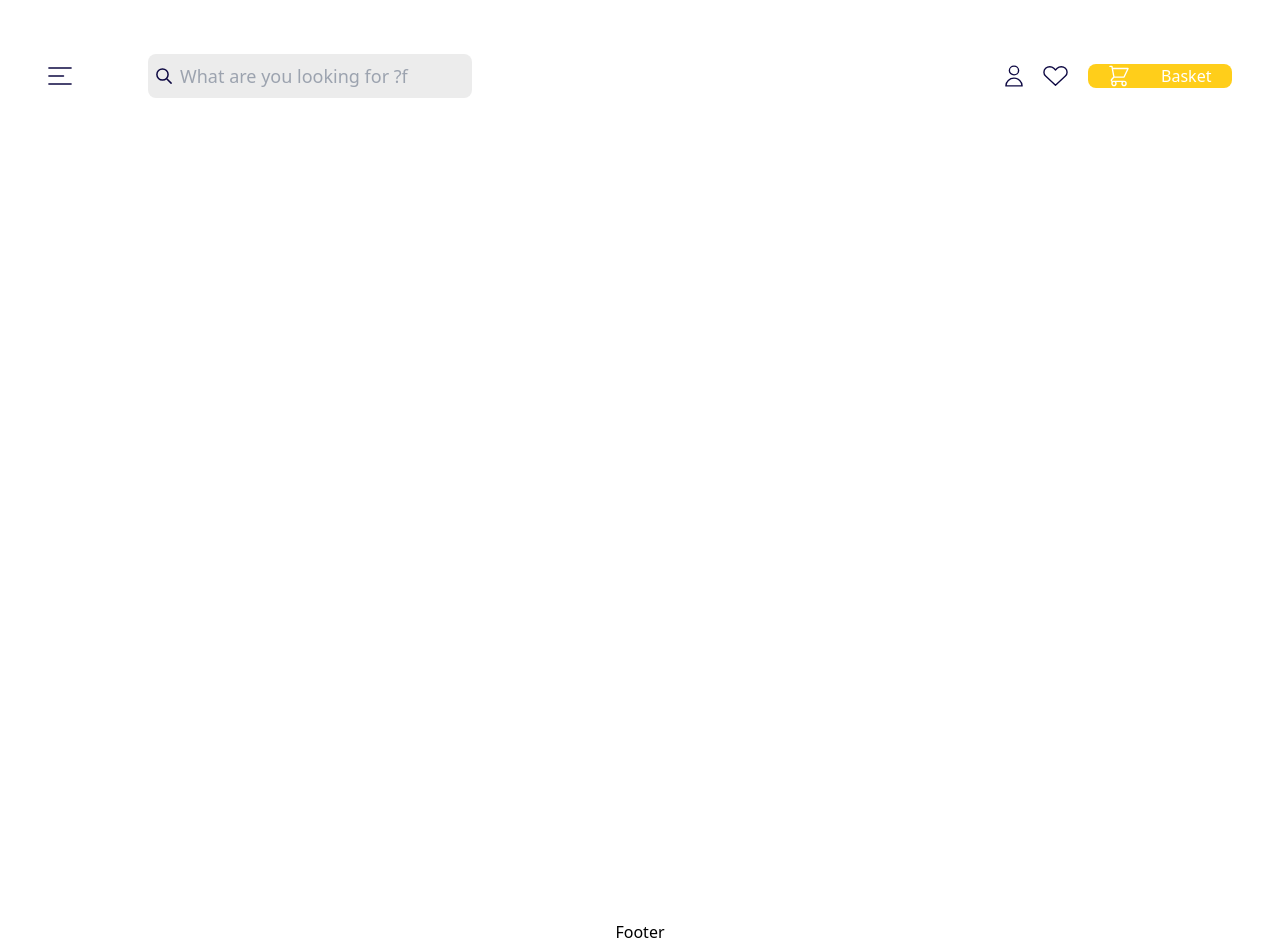
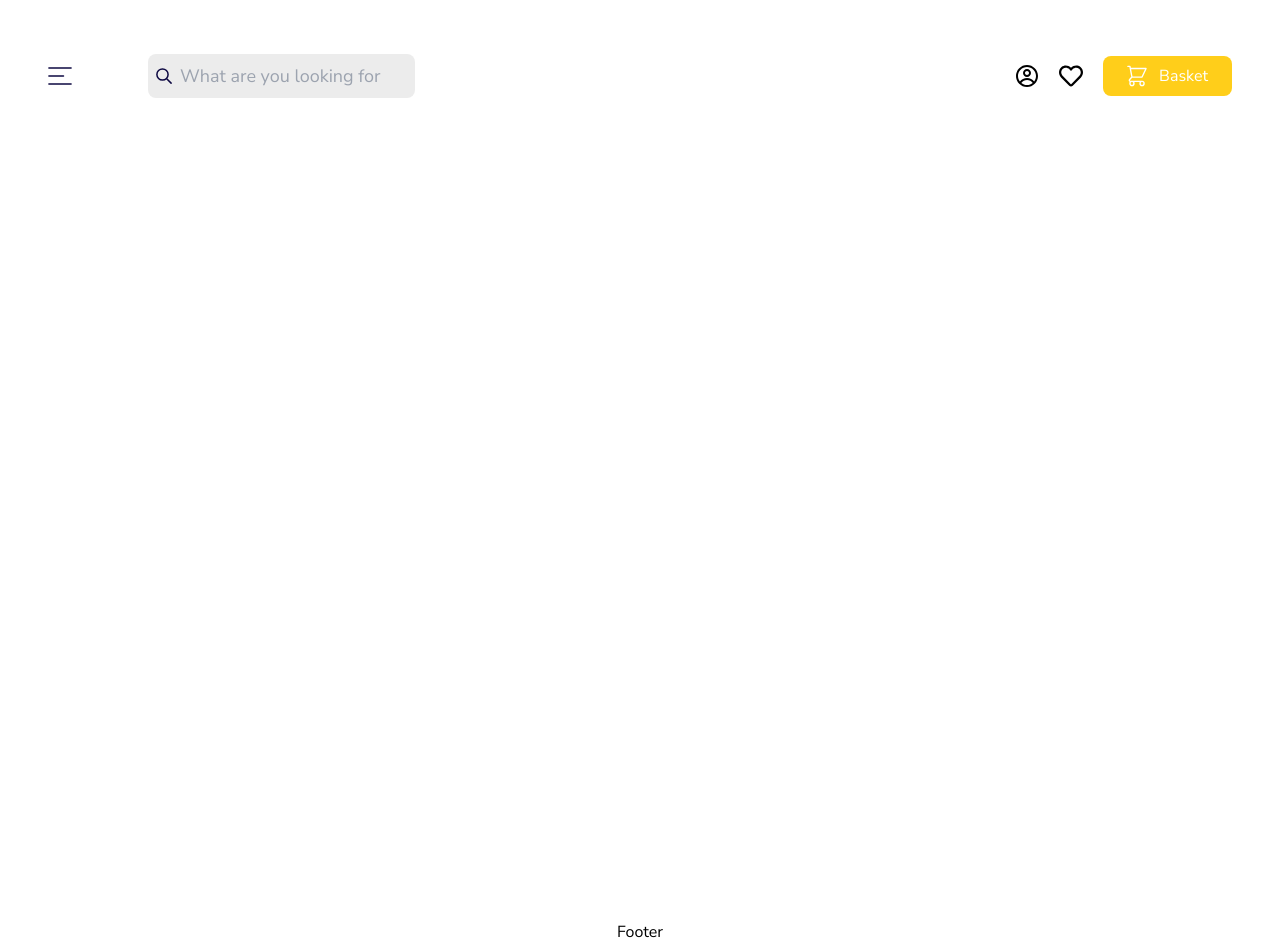
Before and after one commit to manzitresor/bookstore-app, a React (Vite) app in the folder frontend/: page / in a window 1280 px wide. Built offline with nearby package versions, Linux system fonts and the light colour scheme.

Commit message:
refactor: add custom font and use react icons on navbar

```diff
--- a/frontend/src/components/Navbar.tsx
+++ b/frontend/src/components/Navbar.tsx
@@ -1,9 +1,9 @@
 import  menu  from "../assets/Menu.svg"
 import  search from "../assets/Search Icon.svg"
-import profile from "../assets/Account.svg";
-import favorite from "../assets/Favorite.svg"
 import cart from "../assets/Icon.svg"
 import { NavLink } from "react-router-dom";
+import { CgProfile } from "react-icons/cg";
+import { FaRegHeart } from "react-icons/fa";
 
 export default function Navbar() {
   return (
@@ -15,16 +15,18 @@ export default function Navbar() {
           </NavLink>
           <div className=" relative flex  items-center w-80 h-10 gap-x-5 px-3">
             <img src={search} alt="search-icon" className="absolute left-5 w-4"/>
-            <input type="text" placeholder="What are you looking for ?f" className="text-lg text-gray-500 bg-secondary rounded-lg py-2 px-6 md:px-8 focus:outline-none"></input>
+            <input type="text" placeholder="What are you looking for ?f" className="text-lg text-gray-500 font-Nunito bg-secondary rounded-lg py-2 px-6 md:px-8 focus:outline-none"></input>
           </div>
         </div>
-        <div className="flex gap-x-5">
-          <img src={profile} alt="profile"  width={18}/>
-          <img src={favorite} alt = 'favorite' width={25}/>
-          <div className="bg-primary flex items-center justify-evenly gap-x-3 rounded-lg w-36">
+        <div className="flex gap-x-5 items-center">
+          <CgProfile className="size-6"/>
+          <button>
+            <FaRegHeart className="size-6"/>
+          </button>
+          <NavLink to='/' className="bg-primary flex items-center gap-x-3 rounded-lg px-3 py-2 sm:px-6">
             <img src={cart} alt="shopping cart" width={20}/>
             <p className="text-white">Basket</p>
-          </div>
+          </NavLink>
         </div>
       </nav>
     </header>
--- a/frontend/src/index.css
+++ b/frontend/src/index.css
@@ -1,3 +1,8 @@
+@import url('https://fonts.googleapis.com/css2?family=Montserrat:ital,wght@0,100..900;1,100..900&family=Nunito+Sans:ital,opsz,wght@0,6..12,200..1000;1,6..12,200..1000&display=swap');
 @tailwind base;
 @tailwind components;
 @tailwind utilities;
+
+body{
+    font-family: "Nunito Sans", sans-serif;;
+}
--- a/frontend/tailwind.config.js
+++ b/frontend/tailwind.config.js
@@ -10,6 +10,10 @@ export default {
         'primary': '#FFCE1A',
         'secondary': '#EAEAEAE5',
         'textColor': '#0D084285'
+      },
+      fontFamily: {
+        "Montserrat":["Montserrat", "sans-serif"],
+        "Nunito":["Nunito Sans", "sans-serif"]
       }
     },
   },
```
